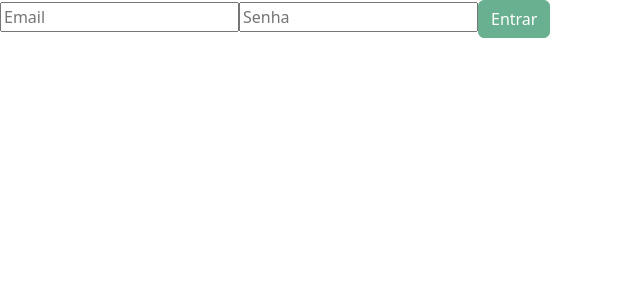
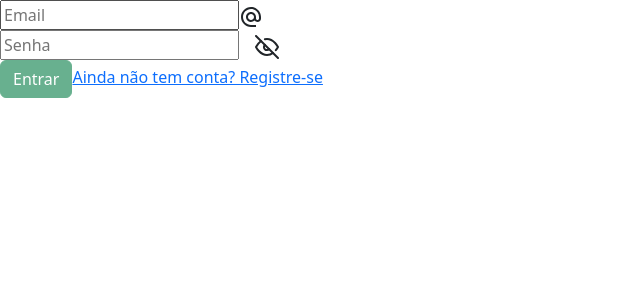
Before and after one commit to JoaoArouca/delivery-app, a React (Create React App) app in the folder front-end/: page /login in a window 1280 px wide. Shown: the top 300 px of the page, without its empty margins (0-640 px from the left). Built offline with nearby package versions, Linux system fonts and the light colour scheme.

Commit message:
feat(loginform): add show password

```diff
--- a/front-end/src/componentes/LoginForm/LoginForm.jsx
+++ b/front-end/src/componentes/LoginForm/LoginForm.jsx
@@ -1,9 +1,14 @@
 /* eslint-disable react/jsx-props-no-spreading */
-import React from 'react';
+import React, { useState } from 'react';
 import { useForm } from 'react-hook-form';
 import Button from 'react-bootstrap/Button';
+import { FiEye, FiEyeOff } from 'react-icons/fi';
+import { MdAlternateEmail } from 'react-icons/md';
+import { Link } from 'react-router-dom';
 
 export default function LoginForm() {
+  const [isShowingPassword, showPassword] = useState(false);
+
   const {
     register, handleSubmit, formState: { errors, isValid },
   } = useForm({
@@ -15,21 +20,40 @@ export default function LoginForm() {
 
   return (
     <form>
+      <div>
         <input
           placeholder="Email"
           {...register('email', { required: true })}
         />
+        <span>
+          <MdAlternateEmail
+            size="24"
+          />
+        </span>
+      </div>
 
+      <div>
         <input
           placeholder="Senha"
-        type="password"
+          type={isShowingPassword ? 'text' : 'password'}
           {...register('password', { required: true, minLength: 6 })}
         />
-
-      {errors.email && <span>Password required</span>}
-      {errors.password && errors.password.type === 'required' && <span>Password required</span>}
-      {errors.password && errors.password.type === 'minLength' && <span>ate least 6 characters</span>}
-
+        <span className="mx-3">
+          {isShowingPassword ? (
+            <FiEye
+              onClick={() => showPassword(false)}
+              size="24"
+              className="text-gray-400"
+            />
+          ) : (
+            <FiEyeOff
+              onClick={() => showPassword(true)}
+              size="24"
+              className="text-gray-400"
+            />
+          )}
+        </span>
+      </div>
       <Button
         disabled={!isValid}
         type="submit"
@@ -38,6 +62,12 @@ export default function LoginForm() {
       >
         Entrar
       </Button>
+
+      {errors.email && <span>Password required</span>}
+      {errors.password && errors.password.type === 'required' && <span>Password required</span>}
+      {errors.password && errors.password.type === 'minLength' && <span>at least 6 characters</span>}
+
+      <Link to="/register">Ainda não tem conta? Registre-se</Link>
     </form>
   );
 }
```
Lines whose indentation alone changed are shown as unchanged.
